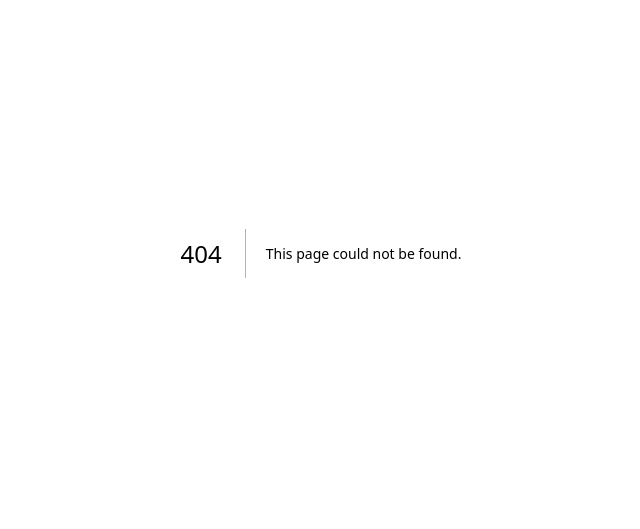
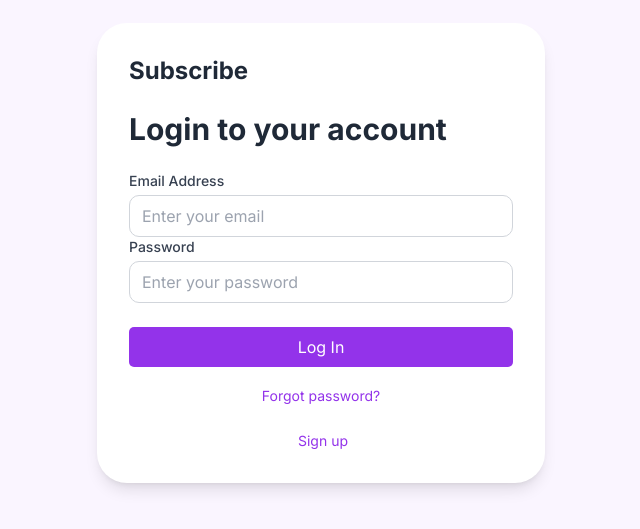
Before and after one commit to shota1423/ts-subscribe-app, a Next.js app: page /auth in a window 1280 px wide. Before the commit this address had no page. Shown: the part 147-676 px from the top of the page, without its empty margins (319-959 px from the left). Built offline with nearby package versions, Linux system fonts and the light colour scheme.

Commit message:
とりあえず簡易的なログインページ追加

```diff
--- /dev/null
+++ b/src/app/auth/page.tsx
@@ -0,0 +1,82 @@
+import { Metadata } from "next";
+import Head from "next/head";
+
+export const metadata: Metadata = {
+  title: "ログイン",
+  description: "ログインページです",
+};
+
+const login = (): React.JSX.Element => {
+  return (
+    <div className="min-h-screen bg-purple-50 flex items-center justify-center">
+      <Head>
+        <title>Login - Finarium</title>
+        <link rel="icon" href="/favicon.ico" />
+      </Head>
+
+      <div className="bg-white p-8 rounded-large shadow-lg max-w-md w-full">
+        <div className="flex justify-between items-center mb-6">
+          <h1 className="text-2xl font-bold text-gray-800">Subscribe</h1>
+        </div>
+
+        <h2 className="text-3xl font-bold text-gray-800 mb-6">
+          Login to your account
+        </h2>
+
+        <form>
+          <div className="mb-4">
+            <label
+              htmlFor="email"
+              className="block text-sm font-medium text-gray-700 mb-1"
+            >
+              Email Address
+            </label>
+            <input
+              type="email"
+              id="email"
+              className="w-full px-3 py-2 border border-gray-300 rounded-lg focus:outline-none focus:ring-2 focus:ring-purple-500 text-black"
+              placeholder="Enter your email"
+            />
+
+            <div className="mb-6">
+              <label
+                htmlFor="password"
+                className="block text-sm font-medium text-gray-700 mb-1"
+              >
+                Password
+              </label>
+              <input
+                type="password"
+                id="password"
+                className="w-full px-3 py-2 border border-gray-300 rounded-lg focus:outline-none focus:ring-2 focus:ring-purple-500 text-black"
+                placeholder="Enter your password"
+              />
+            </div>
+          </div>
+
+          <button
+            type="submit"
+            className="w-full bg-purple-600 text-white py-2 px-4 rounded-md hover:bg-purple-700 focus:outline-none focus:ring-2 focus:ring-purple-500 focus:ring-offset-2 rounded-lg"
+          >
+            Log In
+          </button>
+        </form>
+
+        <div className="mt-4 text-center">
+          <a href="#" className="text-sm text-purple-600 hover:underline">
+            Forgot password?
+          </a>
+        </div>
+
+        <div className="mt-6 text-center">
+          <p className="text-sm text-gray-600">
+            <a href="#" className="text-purple-600 hover:underline ml-1">
+              Sign up
+            </a>
+          </p>
+        </div>
+      </div>
+    </div>
+  );
+};
+export default login;
--- a/tailwind.config.ts
+++ b/tailwind.config.ts
@@ -13,6 +13,14 @@ const config: Config = {
         "gradient-conic":
           "conic-gradient(from 180deg at 50% 50%, var(--tw-gradient-stops))",
       },
+      boxShadow: {
+        "3xl": "0 35px 60px -15px rgba(0, 0, 0, 0.3)",
+      },
+    },
+    borderRadius: {
+      large: "30px",
+      lg: "10px",
+      md: "5px",
     },
   },
   plugins: [],
```
